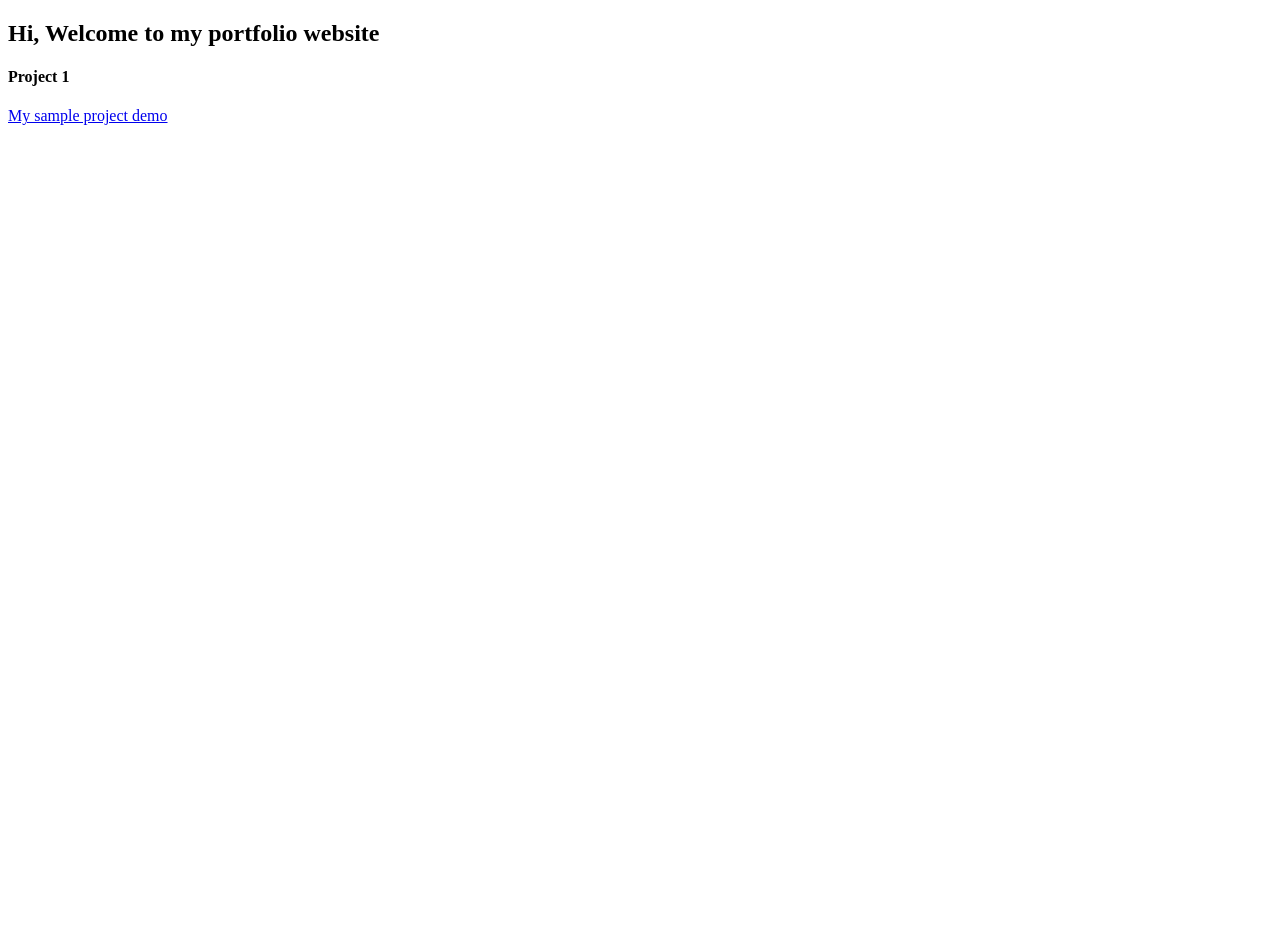
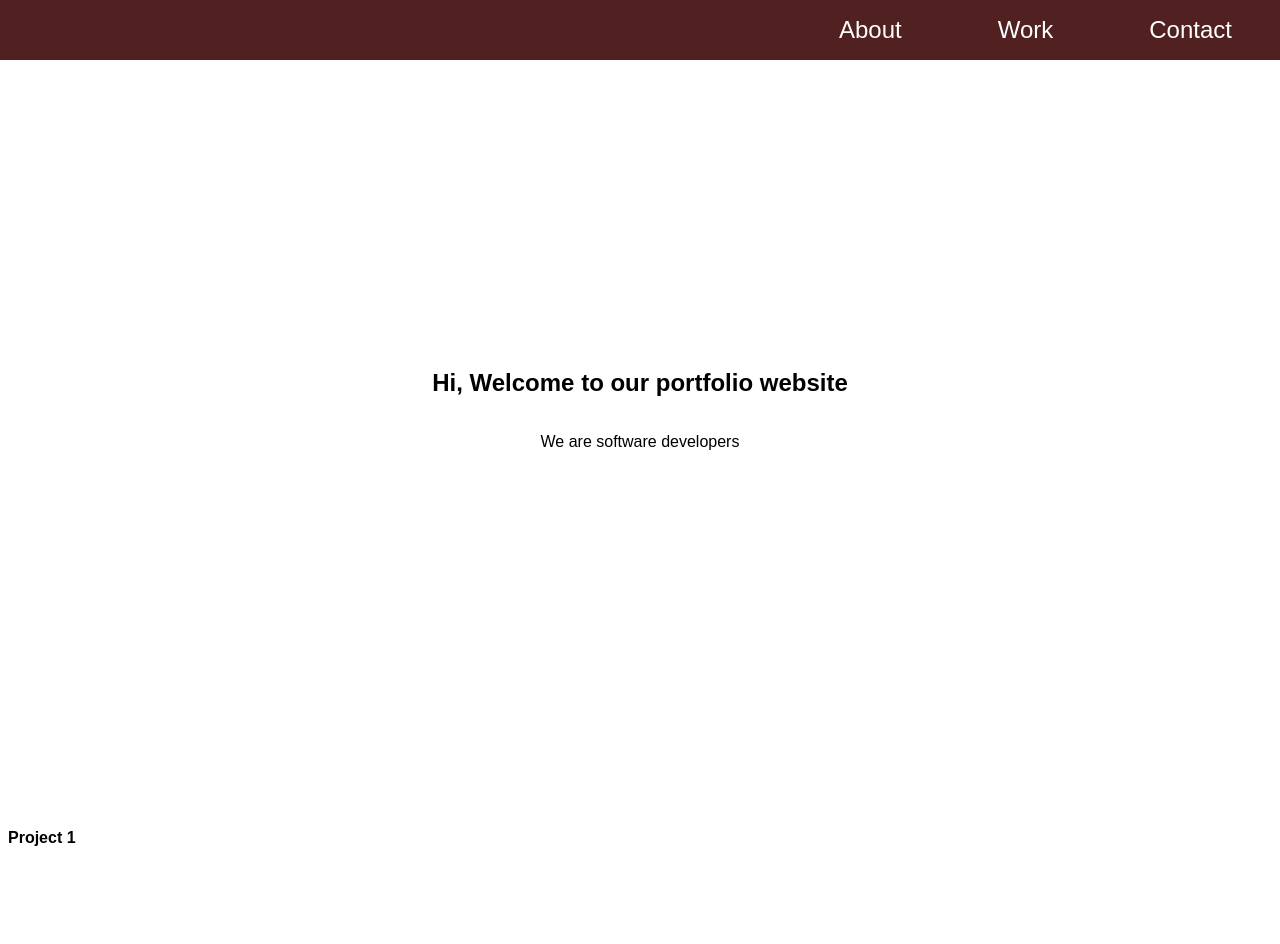
Before and after one commit to samreenmj/samreen, a plain HTML site: page fcc-test-suite-template-master/portfolio.html in a window 1280 px wide. Before the commit the page ends 800 px from the top, so only its background shows below. Drawn offline with Linux system fonts and the light colour scheme.

Commit message:
added a new file

```diff
--- /dev/null
+++ b/fcc-test-suite-template-master/portfolio.css
@@ -0,0 +1,50 @@
+body{
+font-family: sans-serif;
+
+}
+
+
+
+
+
+#navbar{
+    background-color: rgb(81, 32, 32);
+    position: fixed;
+    top: 0;
+    left: 0;
+    width: 100%;
+    display: flex;
+    justify-content: flex-end;
+
+}
+#nav-list{
+display: flex;
+flex-direction: row;
+
+
+}
+li{
+    list-style: none;
+}
+a{
+    color: white;
+    text-decoration:  none;
+    font-size: 1.5em;
+    padding: 2em;
+}
+a:hover{
+    background-color: rgb(104, 137, 174);
+}
+#welcome-section{
+    width: 100%;
+    height: 100vh;
+    display: flex;
+    flex-direction: column;
+    align-items: center;
+    justify-content: center;
+}
+@media screen and (max-width: 480px) {
+    body {
+      background-color: lightgreen;
+    }
+  }
--- a/fcc-test-suite-template-master/portfolio.html
+++ b/fcc-test-suite-template-master/portfolio.html
@@ -4,20 +4,28 @@
     <meta charset="UTF-8">
     <meta http-equiv="X-UA-Compatible" content="IE=edge">
     <meta name="viewport" content="width=device-width, initial-scale=1.0">
-
+    <link rel="stylesheet" href="portfolio.css">
     <title>Personal Portfolio</title>
 </head>
 <body>
-    <nav class="navbar ">
-        <a class="navbar-brand" href="#"></a>
-      </nav>
+    <nav id="navbar">
+ <ul id="nav-list">
+    <li><a href="">About</a> </li>
+    <li><a href="">Work</a> </li>
+    <li><a href="">Contact</a> </li>
+ </ul>
+ </nav>
+
+
      <section id="welcome-section">
-         <h1 class="text-primary">Hi, Welcome to my portfolio website</h1>
+         <h1 class="text-primary">Hi, Welcome to our portfolio website</h1>
+         <p>We are software developers</p>
      </section>
      <section id="project">
          <h4 class="project-title">Project 1</h4>
          <a href="https://www.shopify.com/free-trial"> My sample project demo</a>
      </section>
 
+
 </body>
 </html>
```
